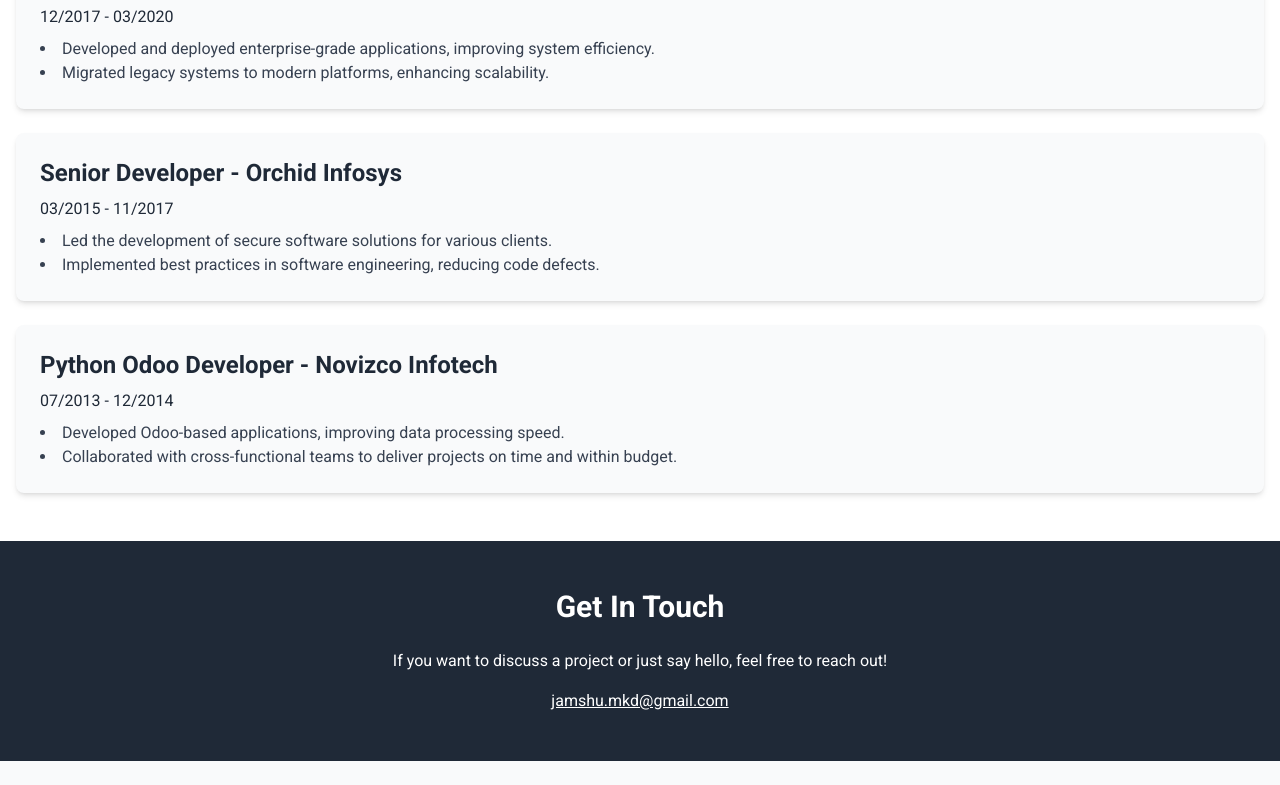
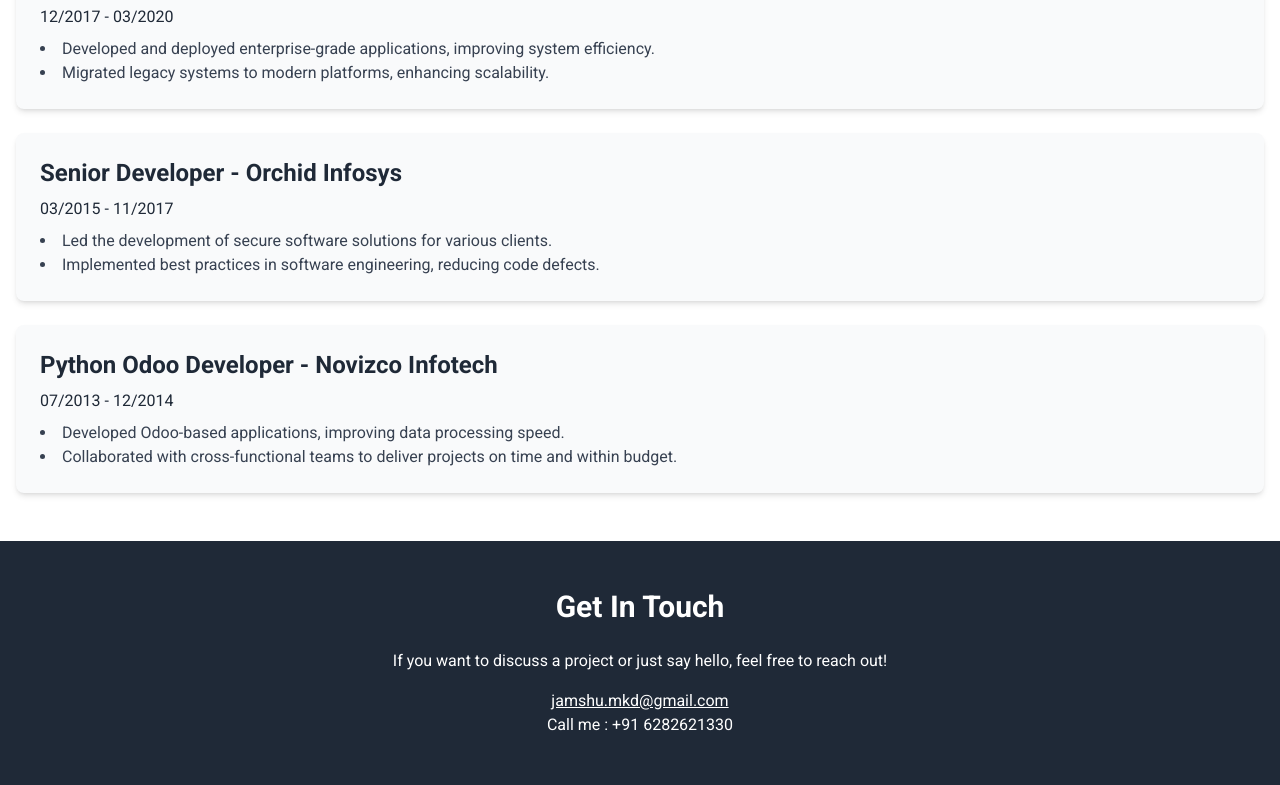
Before and after one commit to jamshu/jamshu.github.io, a plain HTML site: page index.html in a window 1280 px wide. Shown: the part 1763-2548 px from the top of the page. Before the commit the page ends 2524 px from the top, so only its background shows below. Drawn offline with nearby package versions, Linux system fonts and the light colour scheme.

Commit message:
added contact no

```diff
--- a/index.html
+++ b/index.html
@@ -131,7 +131,9 @@
             <p>If you want to discuss a project or just say hello, feel free to reach out!</p>
             <p class="mt-4">
                 <a href="mailto:jamshu.mkd@gmail.com" class="underline">jamshu.mkd@gmail.com</a>
+
             </p>
+            <div>Call me : +91 6282621330</div>
         </div>
     </section>
 </body>
```
